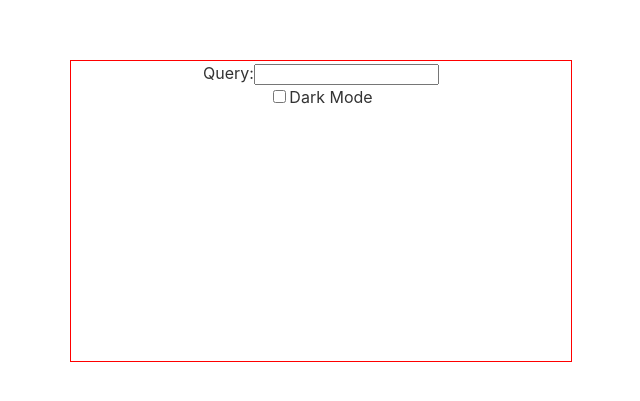
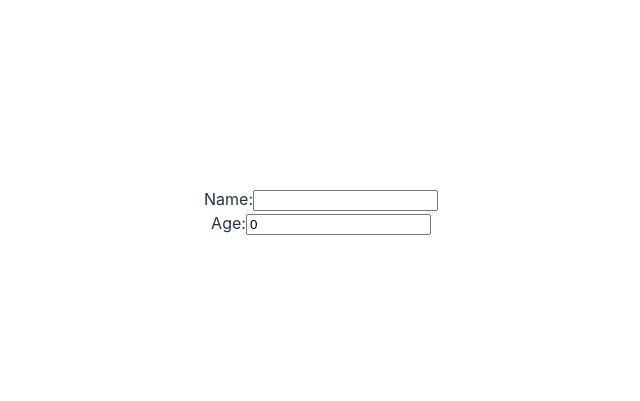
Before and after one commit to suckitfa/react-simpliied-beginner-code, a React (Vite) app: page / in a window 1280 px wide. Shown: the part 189-590 px from the top of the page, without its empty margins (319-959 px from the left). Built offline with nearby package versions, Linux system fonts and the light colour scheme.

Commit message:
feat: useCallback

```diff
--- a/src/App.jsx
+++ b/src/App.jsx
@@ -21,6 +21,7 @@ import UserList from './components/UserList'
 import SimpleTodoList from './components/SimpleTodoList'
 import TestUseRef from './components/TestUseRef'
 import TestUseMemo from './components/TestUseMemo'
+import TestUseCallback from './components/TestUseCallback'
 function App() {
   const todos = [
   ]
@@ -56,7 +57,8 @@ function App() {
       {/* <UserList></UserList> */}
       {/* <SimpleTodoList></SimpleTodoList> */}
       {/* <TestUseRef></TestUseRef> */}
-      <TestUseMemo></TestUseMemo>
+      {/* <TestUseMemo></TestUseMemo> */}
+      <TestUseCallback></TestUseCallback>
     </div>
   )
 }
--- /dev/null
+++ b/src/components/TestUseCallback/index.jsx
@@ -0,0 +1,34 @@
+import { useCallback, useEffect, useState } from "react";
+
+function index() {
+    const [name, setName] = useState('')
+    const [age, setAge] = useState(0)
+    const printName = useCallback(() => {
+        console.log('name = ', name)
+    }, [name])
+
+    // function printName() {
+    //     console.log('name = ', name)
+    // }
+
+    useEffect(() => {
+        console.log('In Effect')
+        printName()
+    }, [printName])
+
+    return (
+        <>
+            <label>
+                Name:
+                <input type="text" value={name} onChange={e => setName(e.target.value)} />
+            </label>
+            <br />
+            <label >
+                Age:
+                <input type="number" value={age} onChange={e => setAge(e.target.value)} />
+            </label>
+        </>
+    )
+}
+
+export default index;
```
